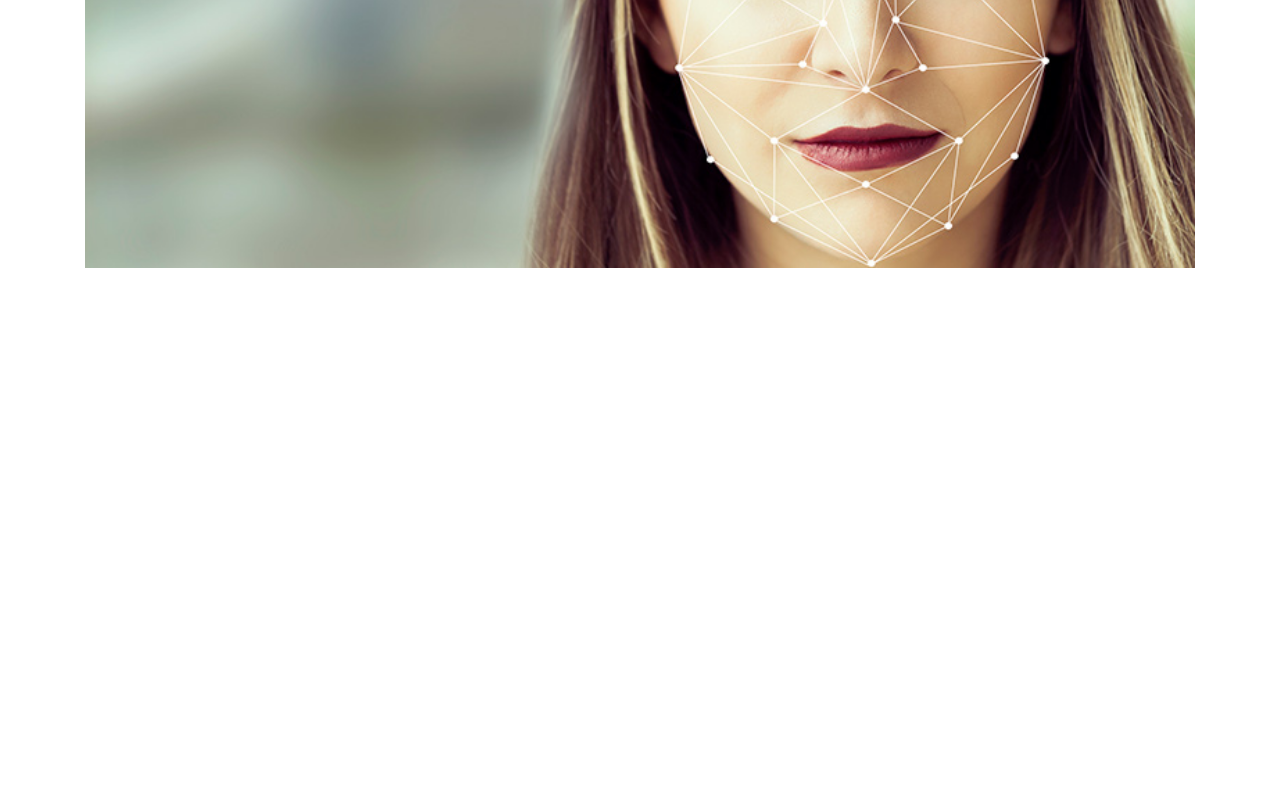
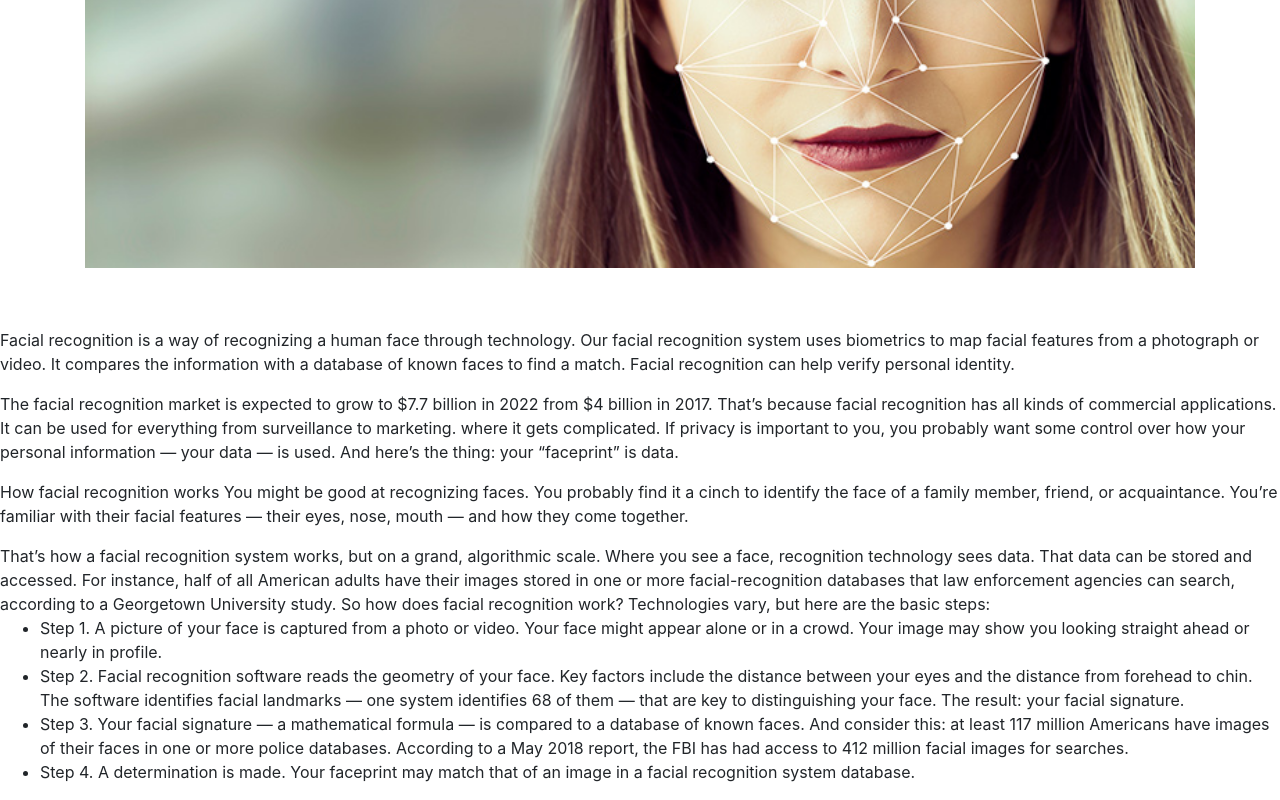
Before and after one commit to DanielEduardoAshley/speakeasy, a React (Create React App) app: page /#/info in a window 1280 px wide. Shown: the part 282-1082 px from the top of the page. Before the commit the page ends 800 px from the top, so only its background shows below. Built offline with nearby package versions, Linux system fonts and the light colour scheme.

Commit message:
updated home

```diff
--- a/src/components/info.js
+++ b/src/components/info.js
@@ -1,25 +1,60 @@
 import React from 'react';
-import {Link} from 'react-router-dom';
+import { Link } from 'react-router-dom';
 
 
 class Info extends React.Component {
-    constructor(props){
+    constructor(props) {
         super(props);
 
     }
 
-    render(){
-        return(
+    render() {
+        return (
             <>
-        <h1> About Us </h1>
-        <div className="container">
-        <img style={{width:'300%', height:'300%'}} src={require('../assets/Howitworks.jpg')} className="img-fluid" alt=""/>
-        </div>
+                <h1> How does facial recognition work? </h1>
+                <div className="container">
+                    <img style={{ width: '300%', height: '300%' }} src={require('../assets/Howitworks.jpg')} className="img-fluid" alt="" />
+                </div>
+                <p>
+                    Facial recognition is a way of recognizing a human face through technology.
+                    Our facial recognition system uses biometrics to map facial features from a photograph or video.
+                    It compares the information with a database of known faces to find a match.
+                    Facial recognition can help verify personal identity.
+               </p>
 
-        <div>
+               <p>
+               The facial recognition market is expected to grow to $7.7 billion in 2022 from $4 billion in 2017. That’s because facial recognition has all kinds of commercial applications.
+               It can be used for everything from surveillance to marketing.
+               where it gets complicated. If privacy is important to you, you probably want some control over how your personal information — your data — is used. And here’s the thing: your “faceprint” is data.
+               </p>
 
-        </div>
-        </>
+               <p>
+               How facial recognition works You might be good at recognizing faces.
+               You probably find it a cinch to identify the face of a family member, friend, or acquaintance.
+               You’re familiar with their facial features — their eyes, nose, mouth — and how they come together.
+               </p>
+
+               <p>
+               That’s how a facial recognition system works, but on a grand, algorithmic scale.
+               Where you see a face, recognition technology sees data. That data can be stored and accessed. For instance, half of all American adults have their images stored in one or more facial-recognition databases that law enforcement agencies can search, according to a Georgetown University study.
+               So how does facial recognition work? Technologies vary, but here are the basic steps:
+<ul>
+<li>
+Step 1. A picture of your face is captured from a photo or video. Your face might appear alone or in a crowd. Your image may show you looking straight ahead or nearly in profile.
+</li>
+<li>
+Step 2. Facial recognition software reads the geometry of your face. Key factors include the distance between your eyes and the distance from forehead to chin. The software identifies facial landmarks — one system identifies 68 of them — that are key to distinguishing your face. The result: your facial signature.
+</li>
+<li>
+Step 3. Your facial signature — a mathematical formula — is compared to a database of known faces. And consider this: at least 117 million Americans have images of their faces in one or more police databases. According to a May 2018 report, the FBI has had access to 412 million facial images for searches.
+</li>
+
+<li>
+Step 4. A determination is made. Your faceprint may match that of an image in a facial recognition system database.
+</li>
+</ul>
+               </p>
+            </>
 
         );
     }
--- a/src/containers/home.js
+++ b/src/containers/home.js
@@ -1,10 +1,10 @@
 import React from 'react';
-import {Link} from 'react-router-dom';
+import { Link } from 'react-router-dom';
 import './home.css'
 
 
 class Home extends React.Component {
-    constructor(props){
+    constructor(props) {
         super(props);
 
         this.state = {
@@ -12,31 +12,35 @@ class Home extends React.Component {
         };
     };
 
-    render(){
-        return(
-            <>
+    render() {
+        return (
+            <div style={{ backgroundColor: 'black' }}>
 
-<div style={{textAlign:'center'}}>
+                <div style={{ textAlign: 'center' }}>
 
                     <div className="jumbotron jumbotron-fluid">
                         <div className="container">
                             <h1 className="display-4"> Facial Recognition </h1>
                             <h1 className="display-5"> Practice your public speaking </h1>
+                            <input class="search" type="text" placeholder="Search" aria-label="Search"></input>
                         </div>
                     </div>
                 </div>
 
                 <div className="container">
-            <img style={{width:'300%', height:'300%'}} src={require('../assets/facial4.jpg')} className="img-fluid" alt=""/>
+                    <img style={{ width: '300%', height: '300%' }} src={require('../assets/facial4.jpg')} className="img-fluid" alt="" />
                     <div className="overlay">
                         <div onClick className="background">
                             <Link className="text" to='/record'> Record  </Link>
                         </div>
                     </div>
                 </div>
+                <div>
 
 
-   </>
+                </div>
+
+            </div>
         );
     };
 };
```
Lines whose indentation alone changed are shown as unchanged.
